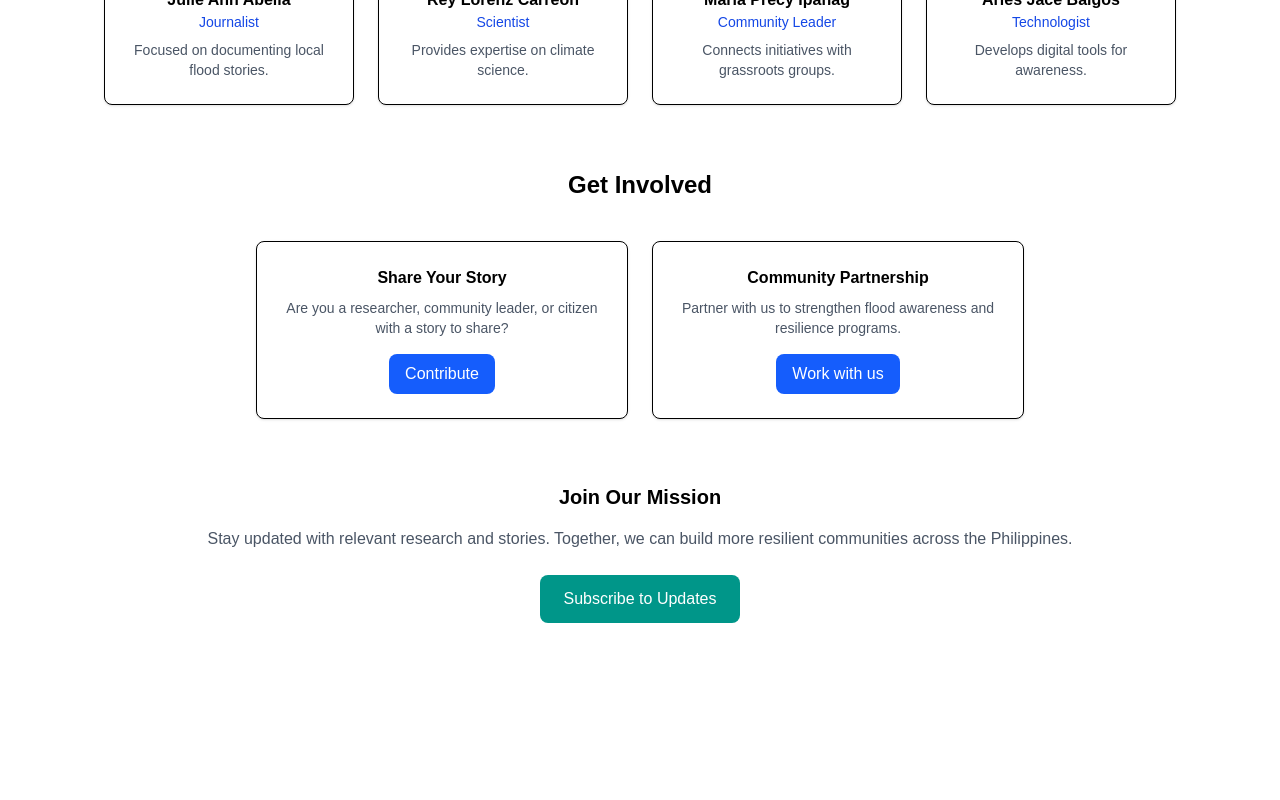
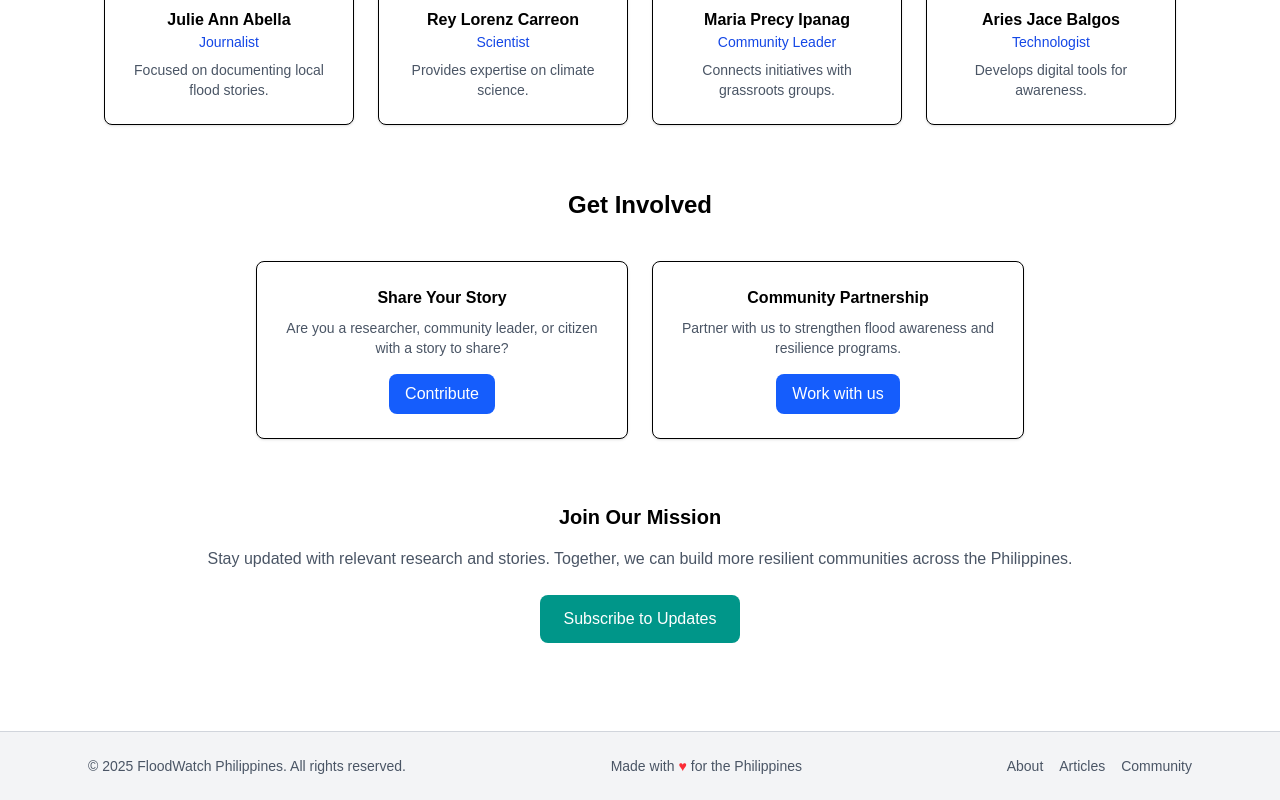
Before and after one commit to ariesjace/floodwatch-ph, a Next.js app: page /about in a window 1280 px wide. Shown: the part 996-1796 px from the top of the page. Before the commit the page ends 1667 px from the top, so only its background shows below. Built offline with nearby package versions, Linux system fonts and the light colour scheme; a web font is replaced by a local one.

Commit message:
adding a footer and modifying footer

```diff
--- a/src/app/about/page.tsx
+++ b/src/app/about/page.tsx
@@ -37,7 +37,7 @@ export default function AboutPage() {
             { title: "Empathy First", desc: "We listen to and prioritize community voices." },
             { title: "Solution-Oriented", desc: "We work toward practical flood resilience strategies." },
             { title: "Community-Driven", desc: "We build partnerships across sectors and groups." },
-            { title: "Science-Based", desc: "We ground our work in credible research and data." },
+            { title: "Anti-Corruption", desc: "We hold the powerful accountable, so the people never drown in silence." },
           ].map((val, idx) => (
             <div key={idx} className="p-6 border rounded-lg shadow-sm bg-white">
               <h3 className="font-semibold text-lg mb-2">{val.title}</h3>
--- /dev/null
+++ b/src/app/components/Footer.tsx
@@ -0,0 +1,32 @@
+import React from "react"
+import Link from "next/link"
+
+const Footer = () => {
+  return (
+    <footer className="bg-gray-100 border-t border-gray-300 mt-10">
+      <div className="max-w-6xl mx-auto px-6 py-6 flex flex-col md:flex-row items-center justify-between text-sm text-gray-600 text-center md:text-left">
+
+        {/* Left side */}
+        <p className="mb-3 md:mb-0">
+          © {new Date().getFullYear()} FloodWatch Philippines. All rights reserved.
+        </p>
+
+        {/* Center message */}
+        <p className="flex items-center space-x-1 mb-3 md:mb-0">
+          <span>Made with</span>
+          <span className="text-red-500">♥</span>
+          <span>for the Philippines</span>
+        </p>
+
+        {/* Right side links */}
+        <div className="flex space-x-4">
+          <Link href="/about" className="hover:text-blue-800">About</Link>
+          <Link href="/articles" className="hover:text-blue-800">Articles</Link>
+          <Link href="/community" className="hover:text-blue-800">Community</Link>
+        </div>
+      </div>
+    </footer>
+  )
+}
+
+export default Footer
--- a/src/app/layout.tsx
+++ b/src/app/layout.tsx
@@ -2,6 +2,7 @@ import type { Metadata } from "next";
 import { Trispace } from "next/font/google";
 import "./globals.css";
 import Header from "./components/Header";
+import Footer from "./components/Footer";
 
 const trispace = Trispace({
   subsets: ["latin"],
@@ -37,6 +38,7 @@ export default function RootLayout({
             {/*LatestNews*/}
           </section>
         </main>
+        <Footer />
       </body>
     </html>
   );
```
